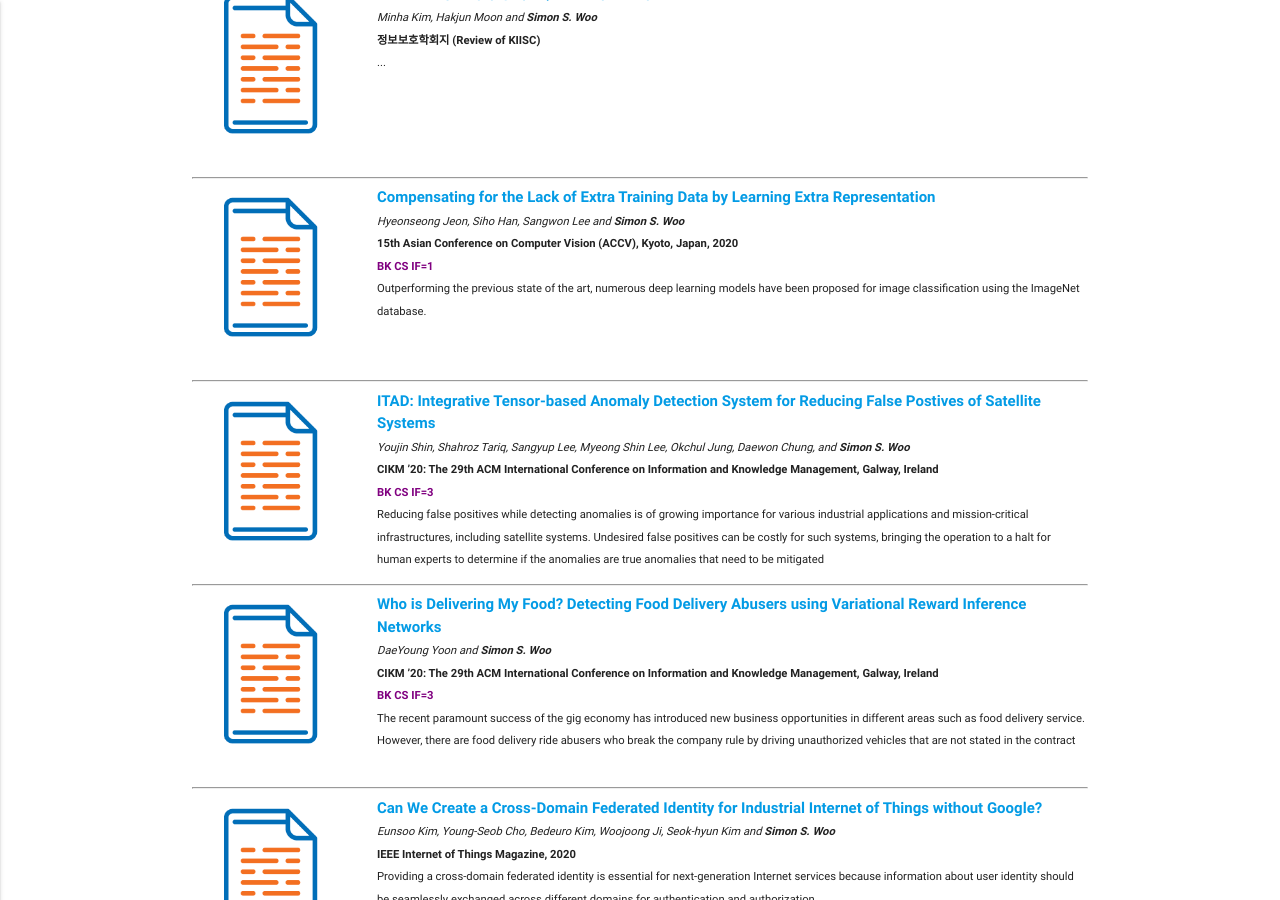
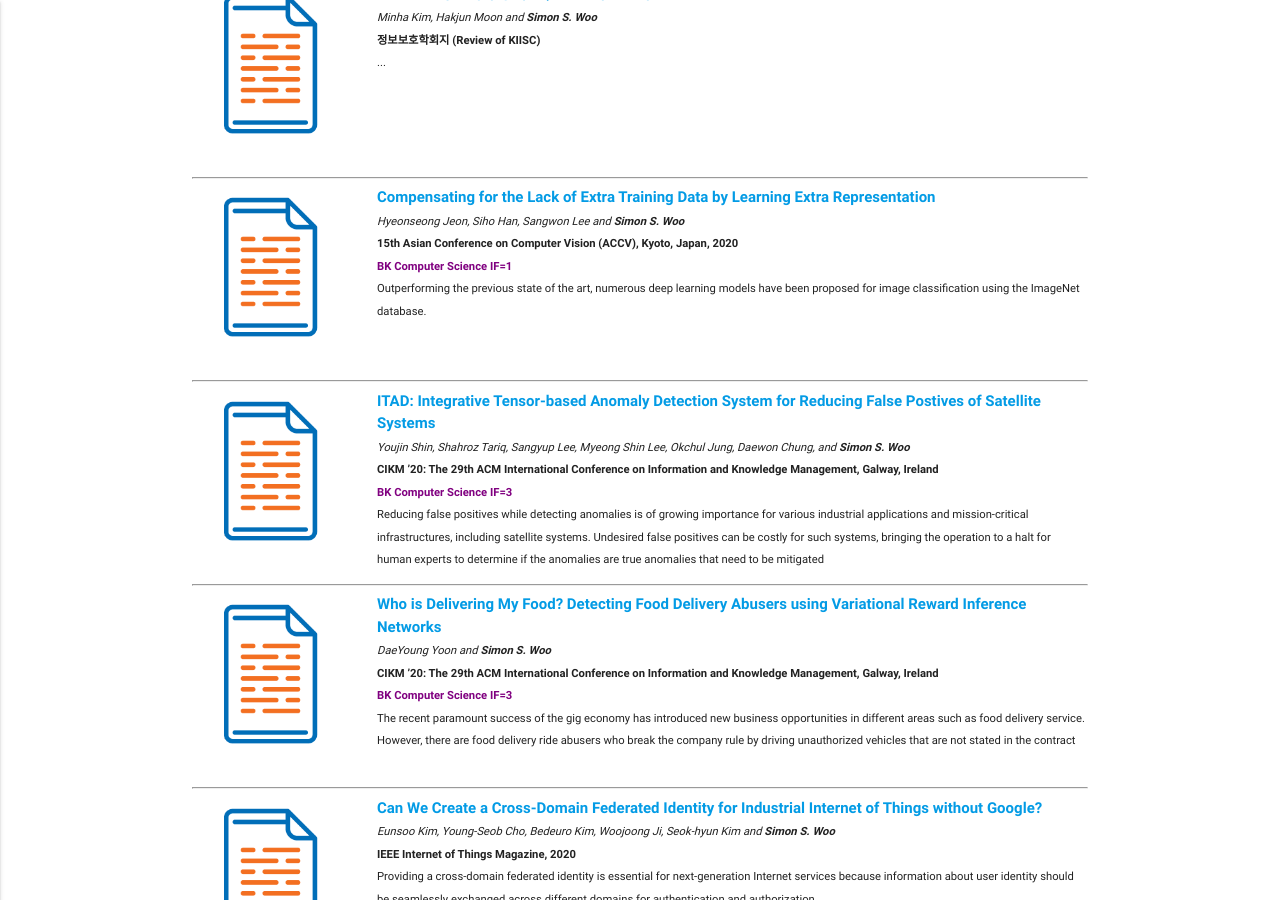
Before and after one commit to Yurim990507/DASH-Lab.github.io, a Jekyll site: the page built from example2.md, in a window 1280 px wide and 900 px high, scrolled down 1348 px. Built offline with Jekyll 4.4.1, drawn with Linux system fonts in a browser that asks for light colours.

Commit message:
Update example2.md

```diff
--- a/example2.md
+++ b/example2.md
@@ -190,7 +190,7 @@ permalink: /Publications/
                     <tr> <p style="margin-top: 0px;margin-bottom: 0px;"> <small> <i> Hyeonseong Jeon, Siho Han, Sangwon Lee and <b>Simon S. Woo</b> </i> </small> </p> </tr>
 
                     <tr> <p style="margin-top: 0px;margin-bottom: 0px;"> <small> <b> 15th Asian Conference on Computer Vision (ACCV), Kyoto, Japan, 2020 </b> </small> </p> </tr>
-                    <tr> <p style="margin-top: 0px;margin-bottom: 0px;"> <small> <b><font color='purple'>BK CS IF=1</font></b> </small>  </p> </tr>
+                    <tr> <p style="margin-top: 0px;margin-bottom: 0px;"> <small> <b><font color='purple'>BK Computer Science IF=1</font></b> </small>  </p> </tr>
                     <tr> <p style="margin-top: 0px;margin-bottom: 0px;"> <small> Outperforming the previous state of the art, numerous deep learning models have been proposed for image classification using the ImageNet database. </small>  </p> </tr>
 
                 </tbody>
@@ -215,7 +215,7 @@ permalink: /Publications/
                     <tr> <p style="margin-top: 0px;margin-bottom: 0px;"> <small> <i> Youjin Shin, Shahroz Tariq, Sangyup Lee, Myeong Shin Lee, Okchul Jung, Daewon Chung, and <b>Simon S. Woo</b> </i> </small> </p> </tr>
 
                     <tr> <p style="margin-top: 0px;margin-bottom: 0px;"> <small> <b> CIKM ’20: The 29th ACM International Conference on Information and Knowledge Management, Galway, Ireland </b> </small> </p> </tr>
-                    <tr> <p style="margin-top: 0px;margin-bottom: 0px;"> <small> <b><font color='purple'>BK CS IF=3</font></b> </small>  </p> </tr>
+                    <tr> <p style="margin-top: 0px;margin-bottom: 0px;"> <small> <b><font color='purple'>BK Computer Science IF=3</font></b> </small>  </p> </tr>
                     <tr> <p style="margin-top: 0px;margin-bottom: 0px;"> <small> Reducing false positives while detecting anomalies is of growing importance for various industrial applications and mission-critical infrastructures, including satellite systems. Undesired false positives can be costly for such systems, bringing the operation to a halt for human experts to determine if the anomalies are true anomalies that need to be mitigated </small>  </p> </tr>
 
                 </tbody>
@@ -240,7 +240,7 @@ permalink: /Publications/
                     <tr> <p style="margin-top: 0px;margin-bottom: 0px;"> <small> <i> DaeYoung Yoon and <b>Simon S. Woo</b> </i> </small> </p> </tr>
 
                     <tr> <p style="margin-top: 0px;margin-bottom: 0px;"> <small> <b> CIKM ’20: The 29th ACM International Conference on Information and Knowledge Management, Galway, Ireland </b> </small> </p> </tr>
-                    <tr> <p style="margin-top: 0px;margin-bottom: 0px;"> <small> <b><font color='purple'>BK CS IF=3</font></b> </small>  </p> </tr>
+                    <tr> <p style="margin-top: 0px;margin-bottom: 0px;"> <small> <b><font color='purple'>BK Computer Science IF=3</font></b> </small>  </p> </tr>
                     <tr> <p style="margin-top: 0px;margin-bottom: 0px;"> <small> The recent paramount success of the gig economy has introduced new business opportunities in different areas such as food delivery service. However, there are food delivery ride abusers who break the company rule by driving unauthorized vehicles that are not stated in the contract </small>  </p> </tr>
 
                 </tbody>
```
